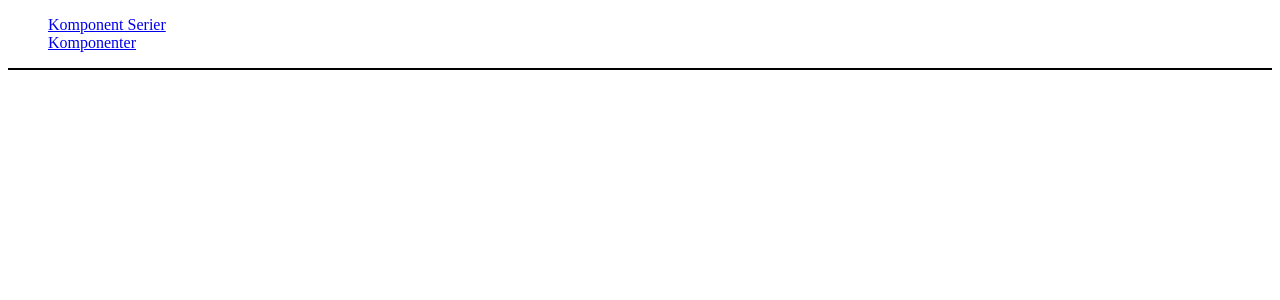
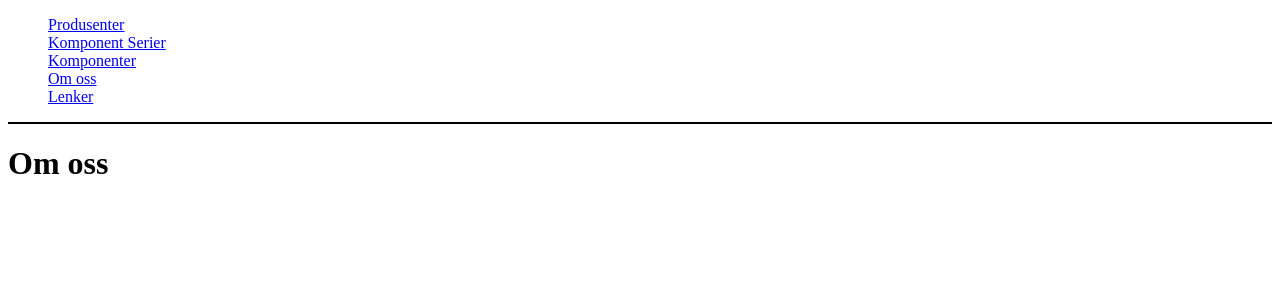
Before and after one commit to magnusoma/car-stereo-world-demo, a Vue app: page /About in a window 1280 px wide. Shown: the top 300 px of the page. Built offline with nearby package versions, Linux system fonts and the light colour scheme.

Commit message:
Created views and links in navbar

```diff
--- a/src/components/NavbarMain.vue
+++ b/src/components/NavbarMain.vue
@@ -1,8 +1,11 @@
 <template>
     <nav>
         <ul>
+            <li><router-link to="/brand">Produsenter</router-link></li>
             <li><router-link to="/component-series">Komponent Serier</router-link></li>
             <li><router-link to="/component">Komponenter</router-link></li>
+            <li><router-link to="/about">Om oss</router-link></li>
+            <li><router-link to="/links">Lenker</router-link></li>
         </ul>
     </nav>
 </template>
--- a/src/routing/index.js
+++ b/src/routing/index.js
@@ -4,11 +4,9 @@ import ComponentSeriesListView from '/src/views/ComponentSeriesListView.vue'
 import ComponentSeriesView from '/src/views/ComponentSeriesView.vue'
 import ComponentListView from '/src/views/ComponentListView.vue'
 import ComponentView from '/src/views/ComponentView.vue'
-/*import AdminArtistList from '/src/views/admin/AdminArtistList.vue'
-import AdminJobList from '/src/views/admin/AdminJobList.vue'
-import HomePageView from '/src/views/HomePageView.vue'
-import ArtistView from '/src/views/ArtistView.vue'
-import JobView from '/src/views/JobView.vue'*/
+import AboutView from '/src/views/AboutView.vue'
+import BrandListView from '/src/views/BrandListView.vue'
+import LinksView from '/src/views/LinksView.vue'
 
 
 const routes = [
@@ -32,6 +30,21 @@ const routes = [
         path: "/component/:id/",
         component: ComponentView
     },
+    {
+        name: "AboutView",
+        path: "/About/",
+        component: AboutView
+    },
+    {
+        name: "BrandListView",
+        path: "/Brand/",
+        component: BrandListView
+    },
+    {
+        name: "LinksView",
+        path: "/Links/",
+        component: LinksView
+    },
 ];
 
 const router = createRouter({
--- /dev/null
+++ b/src/views/AboutView.vue
@@ -0,0 +1,12 @@
+<template>
+    <h1>Om oss</h1>
+</template>
+
+<script>
+export default {
+    name: 'AboutView',
+    setup() {
+
+    },
+}
+</script>
--- /dev/null
+++ b/src/views/BrandListView.vue
@@ -0,0 +1,12 @@
+<template>
+    <h1>Produsenter</h1>
+</template>
+
+<script>
+export default {
+    name: 'BrandListView',
+    setup() {
+
+    },
+}
+</script>
--- /dev/null
+++ b/src/views/LinksView.vue
@@ -0,0 +1,12 @@
+<template>
+    <h1>Lenker</h1>
+</template>
+
+<script>
+export default {
+    name: 'LinksView',
+    setup() {
+
+    },
+}
+</script>
```
